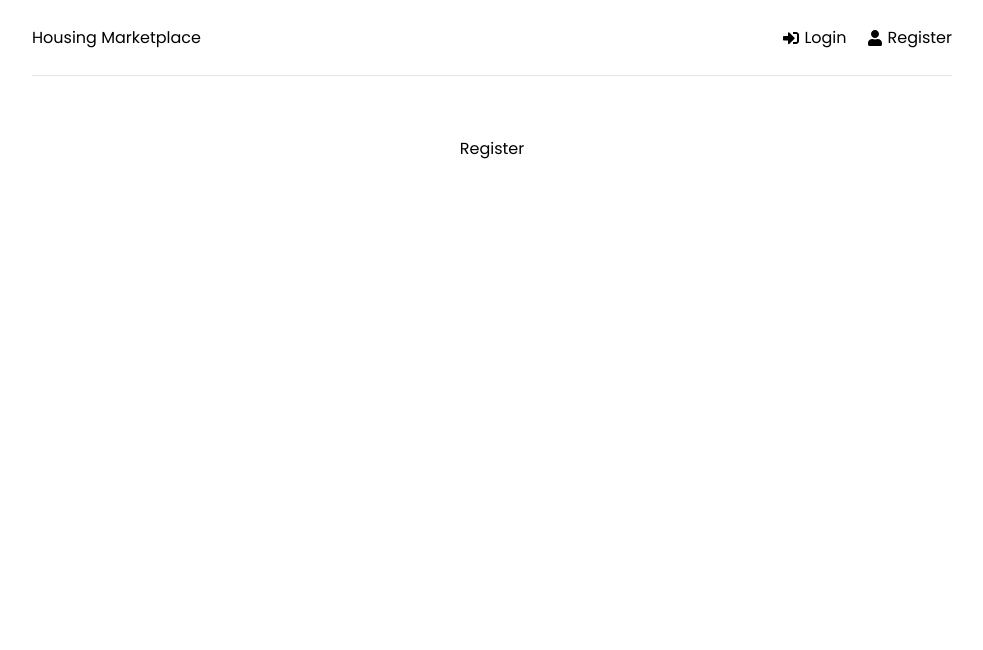
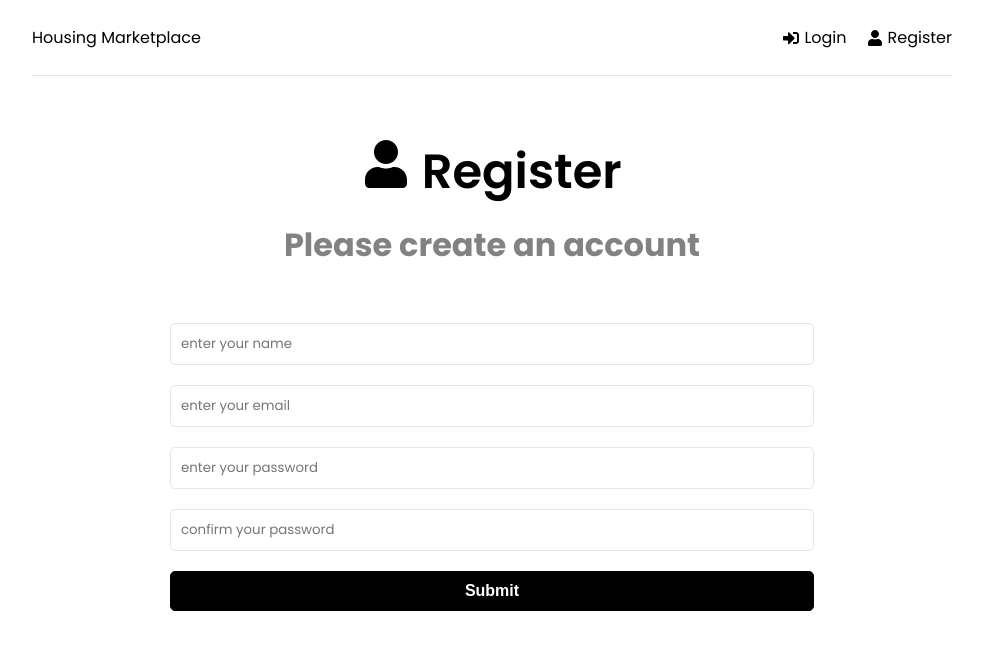
Before and after one commit to tejasdhanani/housingmarketplace, a React (Create React App) app in the folder frontend/: page /register in a window 1280 px wide. Shown: the top 650 px of the page, without its empty margins (148-1131 px from the left). Built offline with nearby package versions, Linux system fonts and the light colour scheme.

Commit message:
frontend/ added Login & Register

```diff
--- a/frontend/src/pages/Login.jsx
+++ b/frontend/src/pages/Login.jsx
@@ -1,5 +1,67 @@
+import { useState } from "react";
+import { FaSignInAlt } from "react-icons/fa";
+
 function Login() {
-  return <div>Login</div>;
+  const [formData, setFormData] = useState({
+    email: "",
+    password: "",
+  });
+
+  const { email, password } = formData;
+
+  const onChange = (e) => {
+    setFormData((prevState) => ({
+      ...prevState,
+      [e.target.name]: e.target.value,
+    }));
+  };
+
+  const onSubmit = (e) => {
+    e.preventDefault();
+  };
+
+  return (
+    <>
+      <section className="heading">
+        <h1>
+          <FaSignInAlt /> Login
+        </h1>
+        <p>Login and start setting goals</p>
+      </section>
+
+      <section className="form">
+        <form onSubmit={onSubmit}>
+          <div className="form-group">
+            <input
+              type="text"
+              className="form-control"
+              id="email"
+              name="email"
+              value={email}
+              placeholder="enter your email"
+              onChange={onChange}
+            />
+          </div>
+          <div className="form-group">
+            <input
+              type="password"
+              className="form-control"
+              id="password"
+              name="password"
+              value={password}
+              placeholder="enter your password"
+              onChange={onChange}
+            />
+          </div>
+          <div className="form-group">
+            <button type="submit" className="btn btn-block">
+              Submit
+            </button>
+          </div>
+        </form>
+      </section>
+    </>
+  );
 }
 
 export default Login;
--- a/frontend/src/pages/Register.jsx
+++ b/frontend/src/pages/Register.jsx
@@ -1,5 +1,91 @@
+import { useState } from "react";
+import { FaUser } from "react-icons/fa";
+
 function Register() {
-  return <div>Register</div>;
+  const [formData, setFormData] = useState({
+    name: "",
+    email: "",
+    password: "",
+    password2: "",
+  });
+
+  const { name, email, password, password2 } = formData;
+
+  const onChange = (e) => {
+    setFormData((prevState) => ({
+      ...prevState,
+      [e.target.name]: e.target.value,
+    }));
+  };
+
+  const onSubmit = (e) => {
+    e.preventDefault();
+  };
+
+  return (
+    <>
+      <section className="heading">
+        <h1>
+          <FaUser /> Register
+        </h1>
+        <p>Please create an account</p>
+      </section>
+
+      <section className="form">
+        <form onSubmit={onSubmit}>
+          <div className="form-group">
+            <input
+              type="text"
+              className="form-control"
+              id="name"
+              name="name"
+              value={name}
+              placeholder="enter your name"
+              onChange={onChange}
+            />
+          </div>
+          <div className="form-group">
+            <input
+              type="text"
+              className="form-control"
+              id="email"
+              name="email"
+              value={email}
+              placeholder="enter your email"
+              onChange={onChange}
+            />
+          </div>
+          <div className="form-group">
+            <input
+              type="password"
+              className="form-control"
+              id="password"
+              name="password"
+              value={password}
+              placeholder="enter your password"
+              onChange={onChange}
+            />
+          </div>
+          <div className="form-group">
+            <input
+              type="password"
+              className="form-control"
+              id="password2"
+              name="password2"
+              value={password2}
+              placeholder="confirm your password"
+              onChange={onChange}
+            />
+          </div>
+          <div className="form-group">
+            <button type="submit" className="btn btn-block">
+              Submit
+            </button>
+          </div>
+        </form>
+      </section>
+    </>
+  );
 }
 
 export default Register;
```
